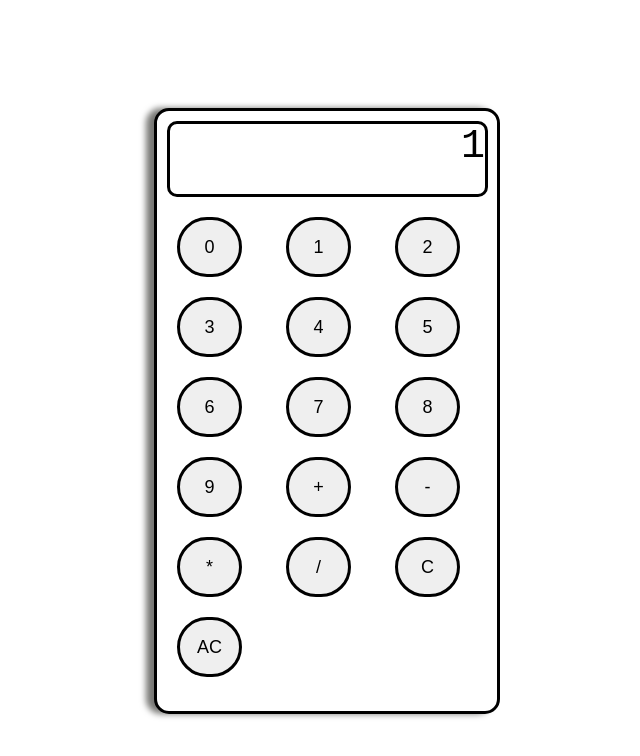
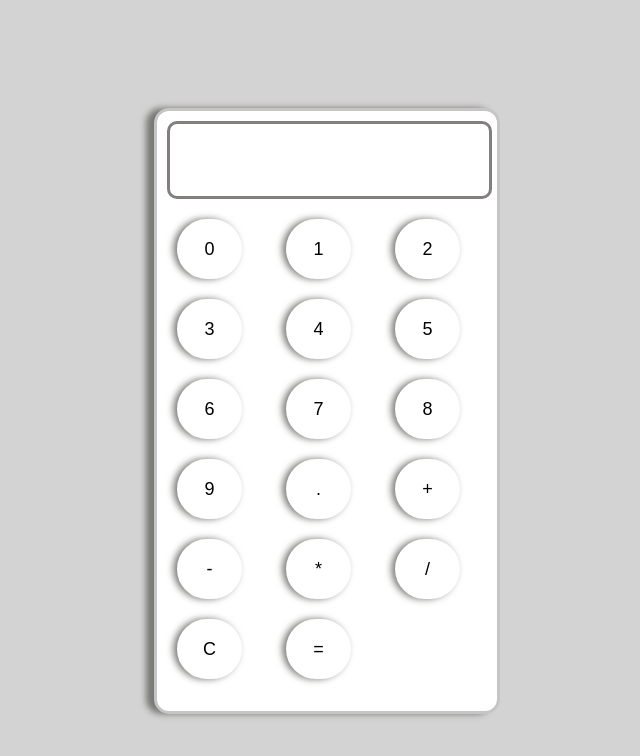
Before and after one commit to byrd9612/calculator, a plain HTML site: page index.html in a window 1280 px wide. Shown: the whole page, without its empty margins (313-953 px from the left). Drawn offline with Linux system fonts and the light colour scheme.

Commit message:
finalcode

```diff
--- a/app.js
+++ b/app.js
@@ -0,0 +1,15 @@
+
+const display = document.querySelector('.display')
+
+function appendToDisplay(input) {
+    display.value += input;
+}
+
+
+function clearDisplay() {
+    display.value = ""
+}
+
+function calculate() {
+    display.value = eval(display.value)
+}
--- a/index.html
+++ b/index.html
@@ -9,25 +9,26 @@
 <body>
 
     <div class="container">
-        <div class="display"> 1</div>
+        <input class="display" readonly>
 
         <div class="buttons">
-          <span><button>0</button></span>
-          <span><button>1</button></span>
-          <span><button>2</button></span>
-          <span><button>3</button></span>
-          <span><button>4</button></span>
-          <span><button>5</button></span>
-          <span><button>6</button></span>
-          <span><button>7</button></span>
-          <span><button>8</button></span>
-          <span><button>9</button></span>
-          <span><button>+</button></span>
-          <span><button>-</button></span>
-          <span><button>*</button></span>
-          <span><button>/</button></span>
-          <span><button>C</button></span>
-          <span><button>AC</button></span>
+          <span><button onclick="appendToDisplay('0')" id="0">0</button></span>
+          <span><button onclick="appendToDisplay('1')" id="1">1</button></span>
+          <span><button onclick="appendToDisplay('2')" id="2">2</button></span>
+          <span><button onclick="appendToDisplay('3')" id="3">3</button></span>
+          <span><button onclick="appendToDisplay('4')" id="4">4</button></span>
+          <span><button onclick="appendToDisplay('5')" id="5">5</button></span>
+          <span><button onclick="appendToDisplay('6')" id="6">6</button></span>
+          <span><button onclick="appendToDisplay('7')" id="7">7</button></span>
+          <span><button onclick="appendToDisplay('8')" id="8">8</button></span>
+          <span><button onclick="appendToDisplay('9')" id="9">9</button></span>
+          <span><button onclick="appendToDisplay('.')" id=".">.</button></span>
+          <span><button onclick="appendToDisplay('+')" id="+">+</button></span>
+          <span><button onclick="appendToDisplay('-')" id="-">-</button></span>
+          <span><button onclick="appendToDisplay('*')" id="*">*</button></span>
+          <span><button onclick="appendToDisplay('/')" id="/">/</button></span>
+          <span><button onclick="clearDisplay()" id="C">C</button></span>
+          <span><button onclick="calculate()" id="=">=</button></span>
         </div>
 
     </div>
--- a/styles.css
+++ b/styles.css
@@ -2,6 +2,7 @@
 body {
     display: flex;
     justify-content: center;
+    background-color: #d3d3d3;
 }
 .container {
 
@@ -9,7 +10,7 @@ body {
     height: 600px;
     width: 340px;
     border-style: solid;
-    border-color: black;
+    border-color: rgb(198, 196, 196);
     justify-content: center;
     background-color: #fff;
     border-radius: 15px;
@@ -31,18 +32,25 @@ margin: 10px;
 border-radius: 35px;
 font-size: large;
 border-style: solid;
+background-color: #fff;
+border-color: #fff;
 border-width: 3px;
+box-shadow: -0.2em 0 .4em rgb(120, 120, 117)
 }
 
 button:hover {
     cursor: pointer;
-    background-color: #d3cccc;
+    background-color: #e9e9e9;
 
+}
+
+button:active {
+    background-color: #ffffff;
 }
 
 .display {
 border-style: solid;
-border-color: black;
+border-color: rgb(132, 127, 127);
 border-width: 3px;
 margin: 10px;
 width: 315px;
@@ -51,4 +59,13 @@ text-align: right;
 border-radius: 10px;
 font-size: 40px;
 font-family: 'Courier New', Courier, monospace;
+color: black;
+
 }
+
+#text {
+    text-align: end;
+    margin-right: 2px;
+    font-size: 12px;
+    font-family: 'Courier New', Courier, monospace;
+}
```
